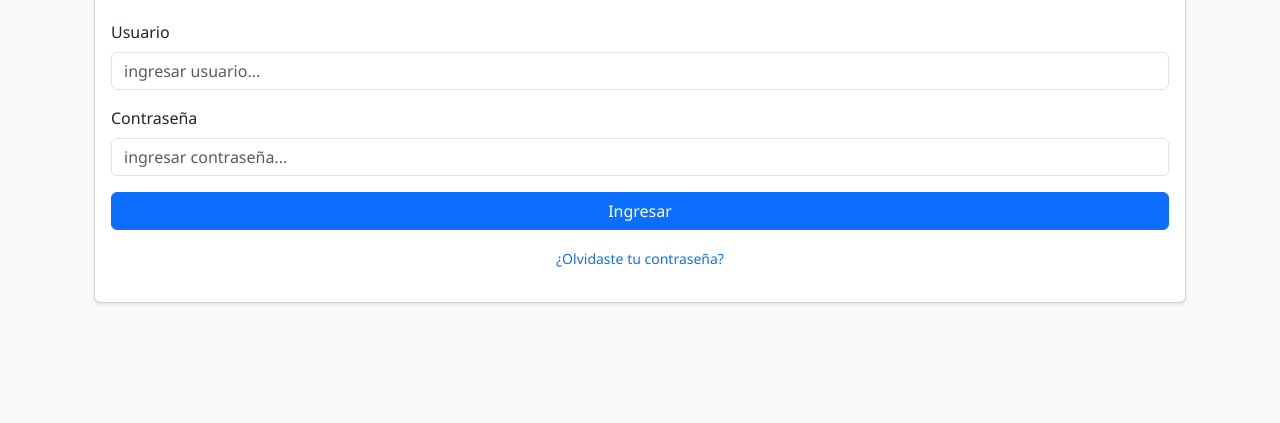
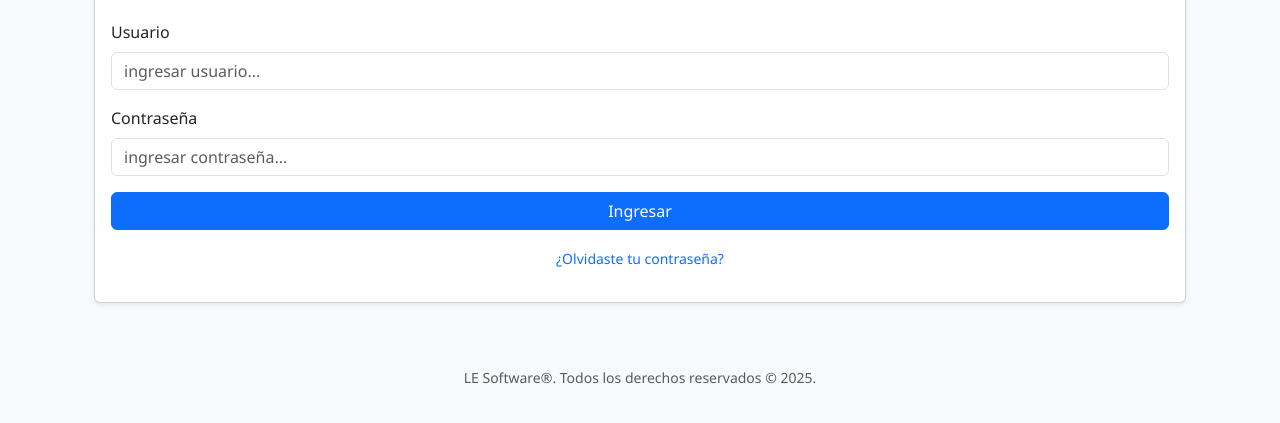
Before and after one commit to LeandroGattuso/geolocaliza, a plain HTML site: page index.html in a window 1280 px wide. Shown: the part 107-530 px from the top of the page. Drawn offline with nearby package versions, Linux system fonts and the light colour scheme.

Commit message:
Update index.html

```diff
--- a/index.html
+++ b/index.html
@@ -82,6 +82,16 @@
 
   </div>
 
+  <!-- Leyenda de validación -->
+  <footer class="text-center text-muted py-3 small">
+    <span id="footerText">LE Software®. Todos los derechos reservados © <span id="footerYear"></span>.</span>
+  </footer>
+
+  <script>
+    // Insertar año actual automáticamente
+    document.getElementById("footerYear").textContent = new Date().getFullYear();
+  </script>
+
   <!-- Scripts -->
   <script src="https://unpkg.com/leaflet@1.9.4/dist/leaflet.js"></script>
   <script src="https://cdn.jsdelivr.net/npm/bootstrap@5.3.3/dist/js/bootstrap.bundle.min.js"></script>
```
